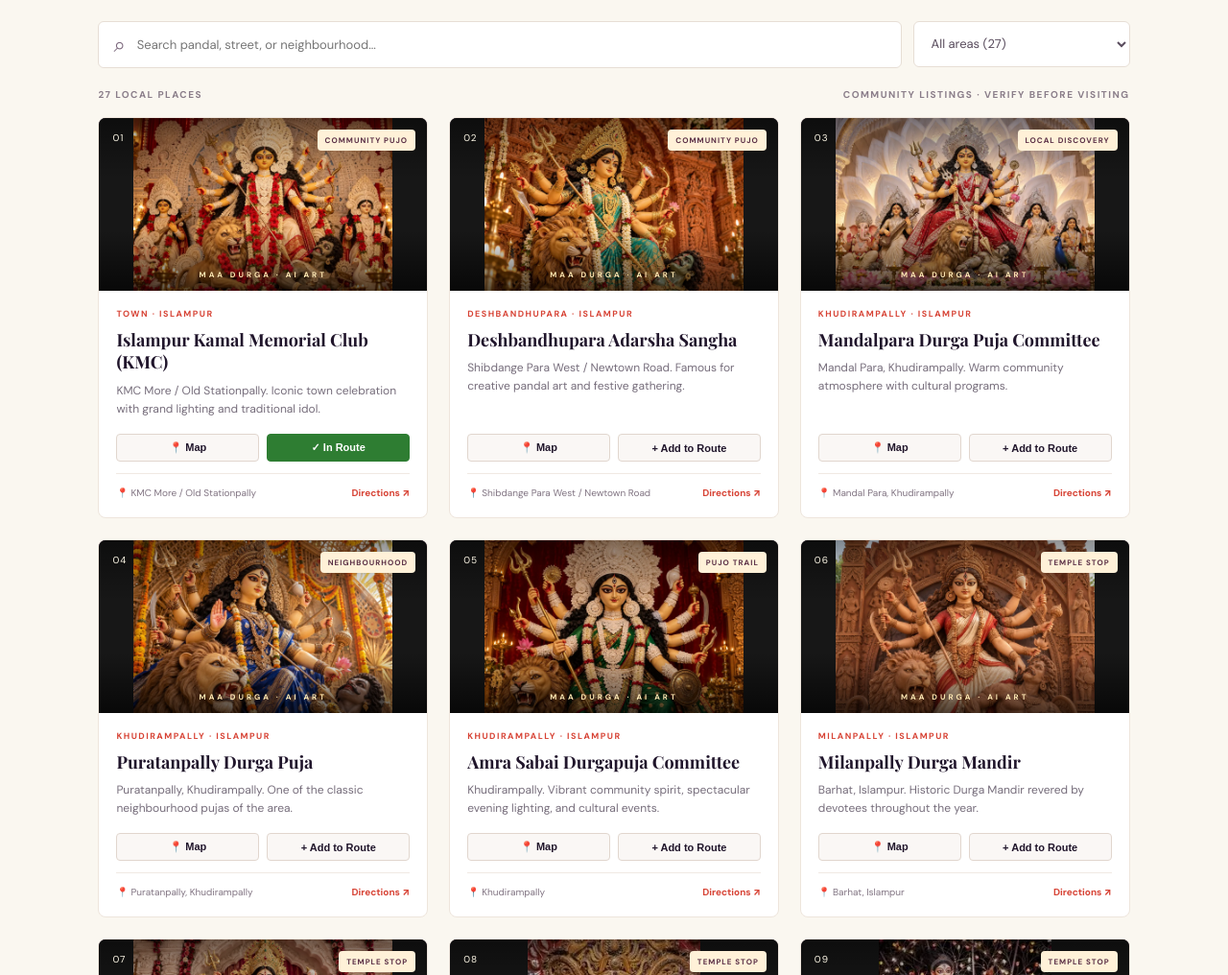
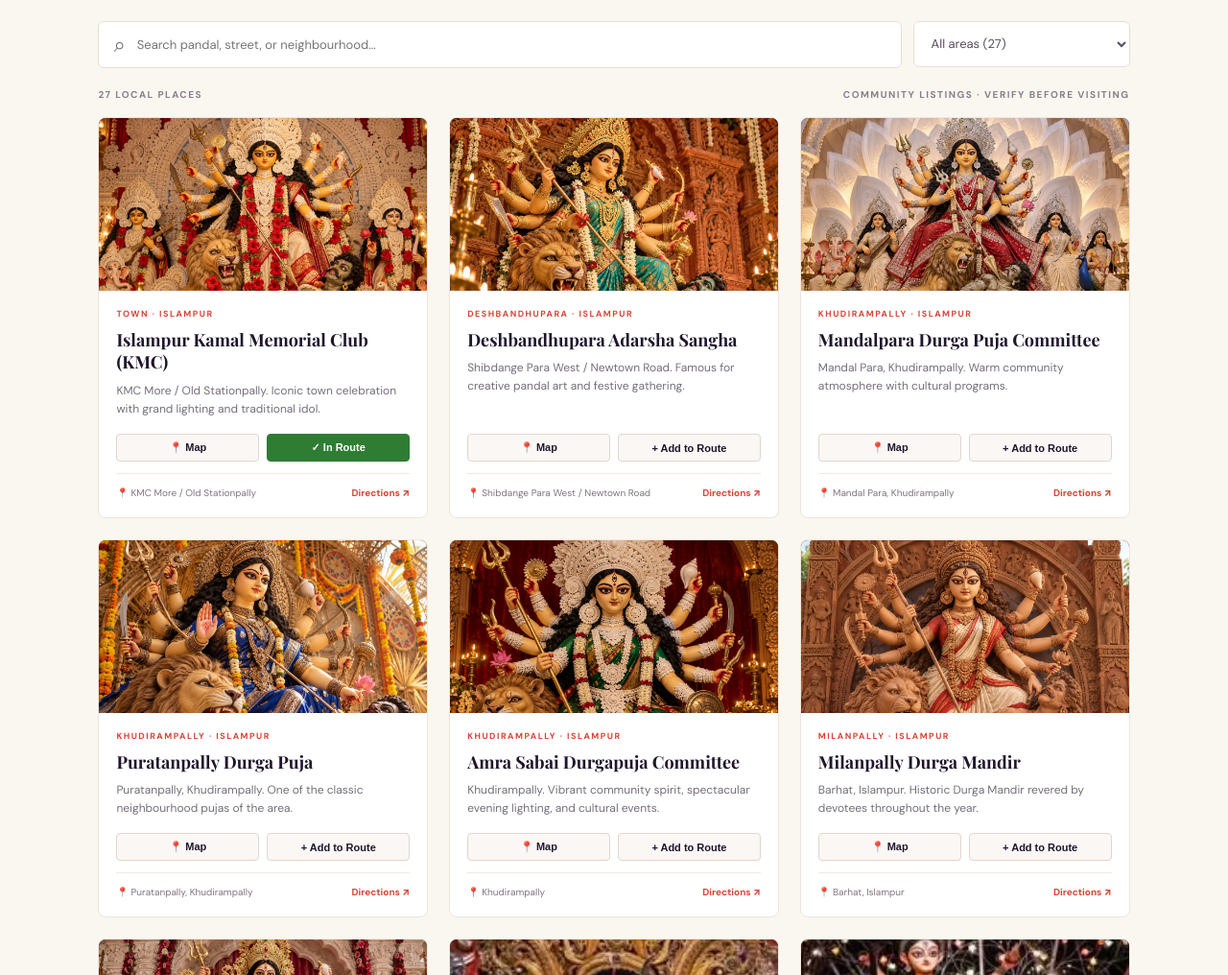
Before and after one commit to pankajgit303/pankaj, a website: page index.html in a window 1280 px wide. Shown: the part 1252-2268 px from the top of the page at 96% size. Drawn offline with nearby package versions, Linux system fonts and the light colour scheme; a web font is replaced by a local one.

Commit message:
Remove photo overlays and fit images to cards

```diff
--- a/public/style.css
+++ b/public/style.css
@@ -2396,6 +2396,6 @@ a {
 }
 
 /* Locally hosted, unique Maa Durga artwork for every destination. */
-.pandal-photo { position:absolute; inset:0; width:100%; height:100%; object-fit:contain; object-position:center; background:#171717; }
-.card-art::after { content:""; position:absolute; inset:0; background:linear-gradient(180deg,rgba(0,0,0,.42),transparent 35%,transparent 65%,rgba(0,0,0,.65)); pointer-events:none; }
-.card-art .card-number, .card-art .card-tag, .card-art .card-art-label { z-index:1; }
+.pandal-photo { position:absolute; inset:0; width:100%; height:100%; object-fit:cover; object-position:center 30%; }
+.card-art::after { content:none; }
+.card-art .card-number, .card-art .card-tag, .card-art .card-art-label { display:none; }
--- a/style.css
+++ b/style.css
@@ -2396,6 +2396,6 @@ a {
 }
 
 /* Locally hosted, unique Maa Durga artwork for every destination. */
-.pandal-photo { position:absolute; inset:0; width:100%; height:100%; object-fit:contain; object-position:center; background:#171717; }
-.card-art::after { content:""; position:absolute; inset:0; background:linear-gradient(180deg,rgba(0,0,0,.42),transparent 35%,transparent 65%,rgba(0,0,0,.65)); pointer-events:none; }
-.card-art .card-number, .card-art .card-tag, .card-art .card-art-label { z-index:1; }
+.pandal-photo { position:absolute; inset:0; width:100%; height:100%; object-fit:cover; object-position:center 30%; }
+.card-art::after { content:none; }
+.card-art .card-number, .card-art .card-tag, .card-art .card-art-label { display:none; }
```
